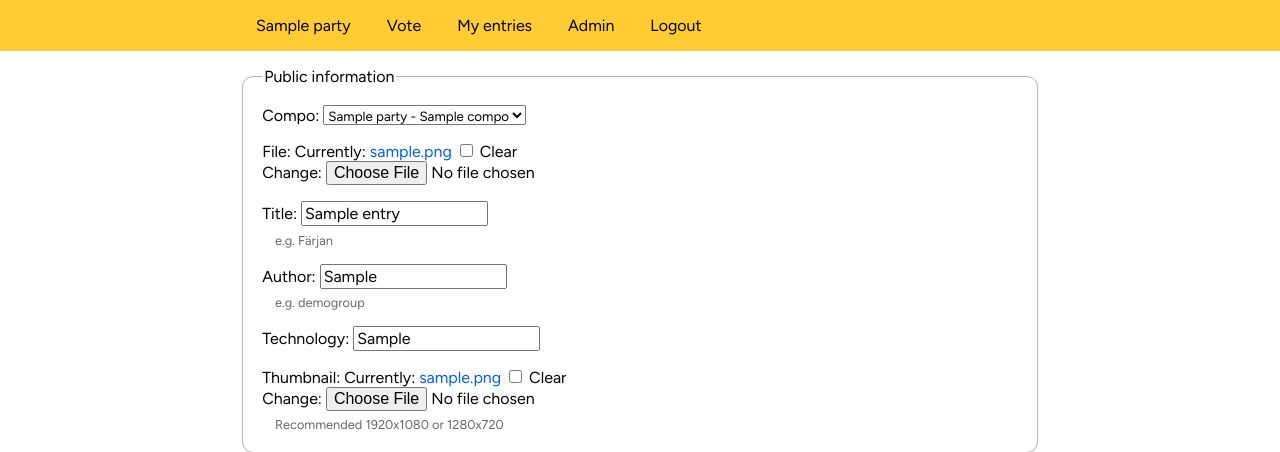
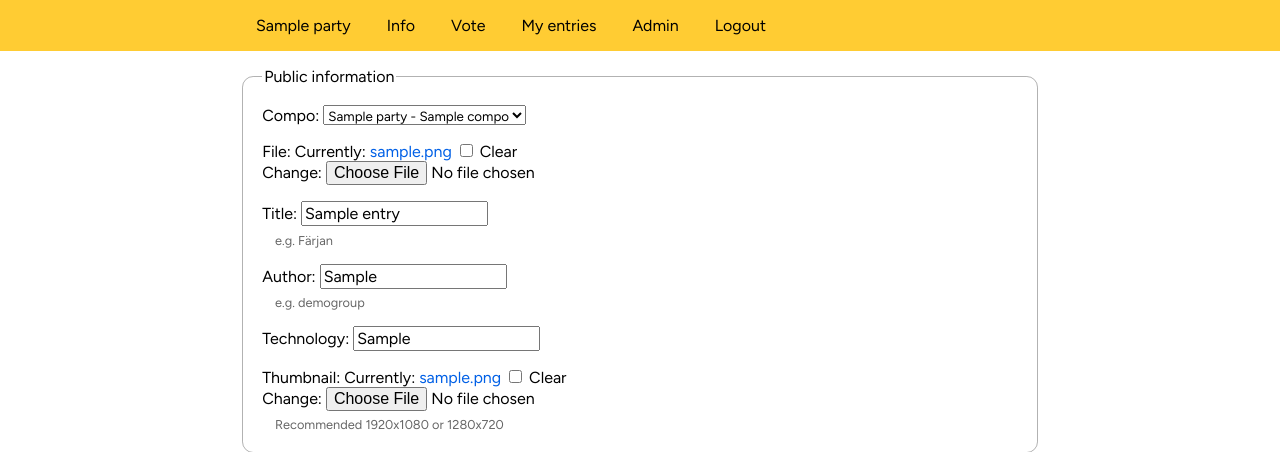
Before and after one commit to DOTAalto/pms, a Django app: page /entry/1 in a window 1280 px wide; the page is wider, and only the part inside the window is pictured. Shown: the top 452 px of that part. Run offline with Django 5.2, Linux system fonts and the light colour scheme; a user stored in the database is signed in; tables that the repository leaves empty hold one stand-in row (values such as "Sample post"); some libraries are stand-ins or nearby versions; some web fonts are replaced.

Commit message:
Add event info

```diff
--- a/party/views.py
+++ b/party/views.py
@@ -1,7 +1,7 @@
 from django.contrib.auth.mixins import LoginRequiredMixin
 from django.shortcuts import get_object_or_404
 from django.http import HttpResponseRedirect
-from django.views.generic import ListView
+from django.views.generic import ListView, TemplateView
 from django.views.generic.detail import DetailView
 from django.views.generic.edit import CreateView, UpdateView
 from django.urls import reverse_lazy
@@ -38,6 +38,9 @@ class EntryList(LoginRequiredMixin, ListView):
         return qs
 
 
+class InfoView(TemplateView):
+    template_name = 'party/info.html'
+
 
 class CreateEntryView(LoginRequiredMixin, CreateView):
     model = Entry
--- a/pms/urls.py
+++ b/pms/urls.py
@@ -26,6 +26,7 @@ urlpatterns = [
     path('entry/<int:pk>', views.UpdateEntryView.as_view(), name="update-entry"),
     path('', views.PartyDetailView.as_view(), name='party'),
     path('entries/', views.EntryList.as_view(), name='entries'),
+    path('info/', views.InfoView.as_view(), name='info'),
 
     path('accounts/signup/', SignUpView.as_view(), name='signup'),
     path("accounts/login/", LoginView.as_view(), name='login'),
--- a/templates/base.html
+++ b/templates/base.html
@@ -16,6 +16,7 @@
     <div class="container">
         <nav>
             <a href="{% url 'party' %}">{% get_active_party_title %}</a>
+            <a href="{% url 'info' %}">Info</a>
             <a href="{% url 'vote-list' %}">Vote</a>
             <a href="{% url 'entries' %}">My entries</a>
             {% if request.user.is_superuser %}
```
